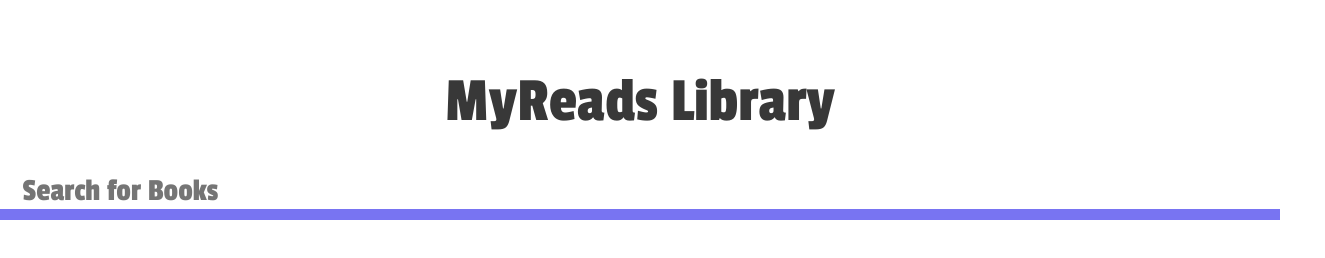
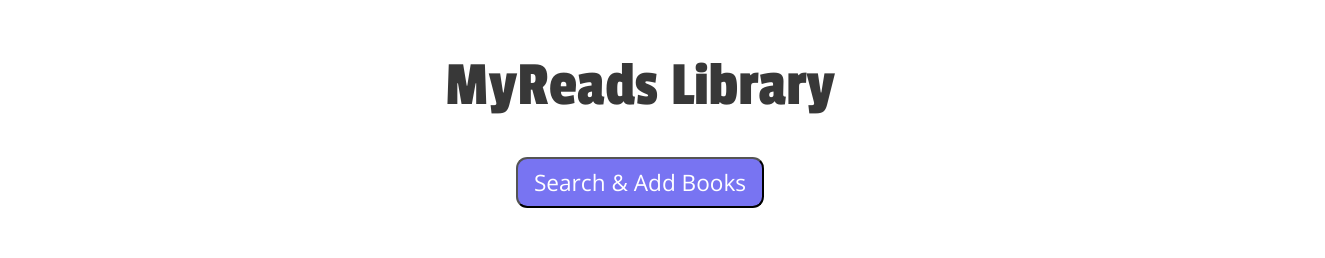
Before and after one commit to maribies/MyReads, a React (Create React App) app: page / in a window 1280 px wide. Shown: the top 258 px of the page, 1325 px wide, since content can reach past the window. Built offline with nearby package versions, Linux system fonts and the light colour scheme; no server answers.

Commit message:
Add page routing, search link button, and associated styles

```diff
--- a/src/App.css
+++ b/src/App.css
@@ -1,6 +1,7 @@
-/*************** Header and Search Bar  *********************/
+/*************** Header and Search Bar/Button  *********************/
 .contain-books {
-  padding-top: 4em;
+  padding-top: 3em;
+  padding-bottom: 3em;
 }
 
 .title {
@@ -25,6 +26,44 @@
 .search-message {
   padding: 1rem;
   text-align: center;
+}
+
+.to-shelves {
+  text-decoration: none;
+  color: #140F99;
+  display: inline-block;
+  padding: 1rem;
+}
+
+.to-shelves-container {
+  text-align: center;
+}
+
+.add-books-btn {
+  background-color: #7874f2;
+  font-family: 'Open Sans', sans-serif;
+  color: #FFF;
+  font-size: 1.414em;
+  border-radius: .707rem;
+  padding: .5rem 1rem;
+}
+
+.add-books-btn:focus {
+  box-shadow: 0 0 8px #140F99;
+  padding: 3px 0px 3px 3px;
+  margin: 5px 1px 3px 0px;
+  border: 1px solid #140F99;
+}
+
+.add-books-btn-link {
+  width: fit-content;
+  text-decoration: none;
+}
+
+.btn-container {
+  display: flex;
+  flex-wrap: wrap;
+  justify-content: center;
 }
 
 /*************** Shelves  *********************/
--- a/src/App.js
+++ b/src/App.js
@@ -8,7 +8,8 @@ import Shelves from './Shelves'
 class App extends Component {
   state = {
     query: '',
-    books: []
+    books: [],
+    screen: 'bookshelf'
   }
   componentDidMount(){
     BooksAPI.getBooks().then((books) => {
@@ -33,9 +34,23 @@ class App extends Component {
   render() {
     return (
       <div className="App">
-        <SearchBooks query={this.getQuery}>
-        </SearchBooks>
-        <Shelves books={this.state.books} updateShelf={this.updateShelf}></Shelves>
+        <Route path="/search" render={() => (
+          <SearchBooks
+            query={this.getQuery}
+            onNavigate={() => {
+                this.setState({ screen : 'bookshelf'})
+            }}
+          />
+        )}/>
+        <Route exact path="/" render={() => (
+          <Shelves
+            books={this.state.books}
+            updateShelf={this.updateShelf}
+            onNavigate={() => {
+                this.setState({ screen : 'search'})
+            }}
+          />
+        )}/>
       </div>
     );
   }
--- a/src/SearchBooks.js
+++ b/src/SearchBooks.js
@@ -1,4 +1,5 @@
 import React, { Component } from 'react';
+import { Link } from 'react-router-dom'
 
 class SearchBooks extends Component {
   state = {
@@ -20,9 +21,14 @@ class SearchBooks extends Component {
       <div className='contain-books'>
         <h1 className='title'>MyReads Library</h1>
         <div className='contain-books-search'>
+
           <form>
             <input className='search-books font-light' type='text' placeholder='Search for Books' value={this.state.query} onChange={(event) => this.updateQuery(event.target.value)}></input>
           </form>
+
+        </div>
+        <div className="to-shelves-container">
+          <Link className="to-shelves" to="/">Back to Bookshelf</Link>
         </div>
       </div>
     )
--- /dev/null
+++ b/src/SearchButton.js
@@ -0,0 +1,13 @@
+import React, { Component } from 'react'
+import { Link } from 'react-router-dom'
+
+class SearchButton extends Component {
+  render(){
+    return (
+      <div className="btn-container">
+        <button className="add-books-btn">Search & Add Books</button>
+      </div>
+    )
+  }
+}
+export default SearchButton
--- a/src/Shelves.js
+++ b/src/Shelves.js
@@ -1,5 +1,7 @@
 import React, { Component } from 'react';
 import Book from './Book'
+import { Link } from 'react-router-dom'
+import SearchButton from './SearchButton'
 
 class Shelves extends Component {
 
@@ -11,6 +13,11 @@ class Shelves extends Component {
     let wantToRead = this.props.books.filter(book => book.shelf === 'wantToRead')
 
     return (
+      <div className="contain-books">
+        <h1 className='title'>MyReads Library</h1>
+        <Link className="add-books-btn-link" to="/search">
+         <SearchButton></SearchButton>
+        </Link>
         <div className='bookshelf'>
           <div className='shelf-top current-reads'>
             <h3 className='current-reads'>Current Reads</h3>
@@ -39,6 +46,7 @@ class Shelves extends Component {
             </div>
           </div>
         </div>
+      </div>
     )
   }
 }
--- a/src/index.css
+++ b/src/index.css
@@ -42,6 +42,7 @@ med purple: #8e98f5
 dark purple: #7874f2
 gray (text) for light background: #383838
 gray (text) for white background: #575757
+dark purple for text white background: #140F99;
 */
 
 .font-light {color: #575757}
--- a/src/index.js
+++ b/src/index.js
@@ -5,5 +5,5 @@ import './index.css';
 import App from './App';
 import registerServiceWorker from './registerServiceWorker';
 
-ReactDOM.render(<App />, document.getElementById('root'));
+ReactDOM.render(<BrowserRouter><App /></BrowserRouter>, document.getElementById('root'));
 registerServiceWorker();
```
Lines whose indentation alone changed are shown as unchanged.
